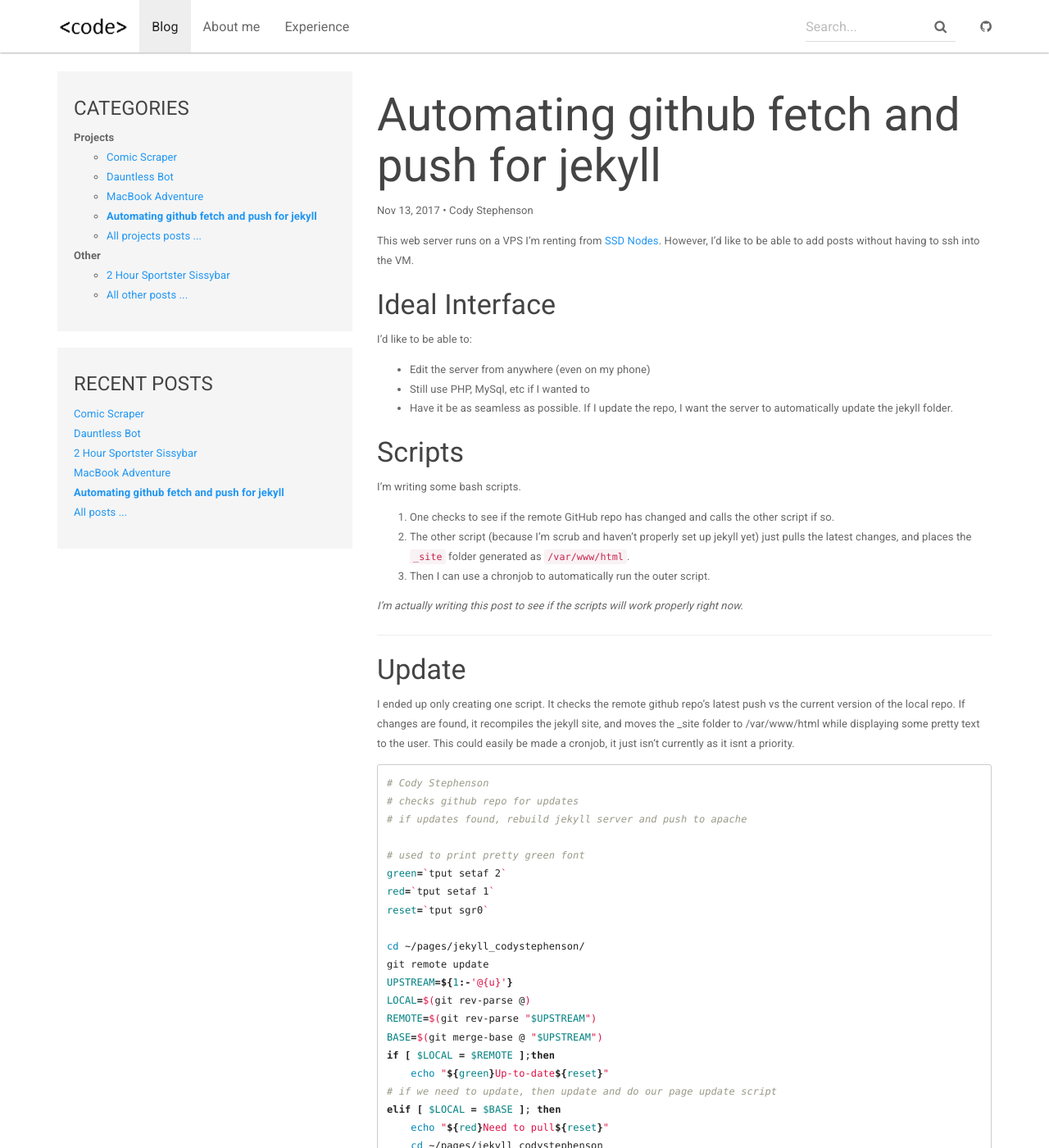
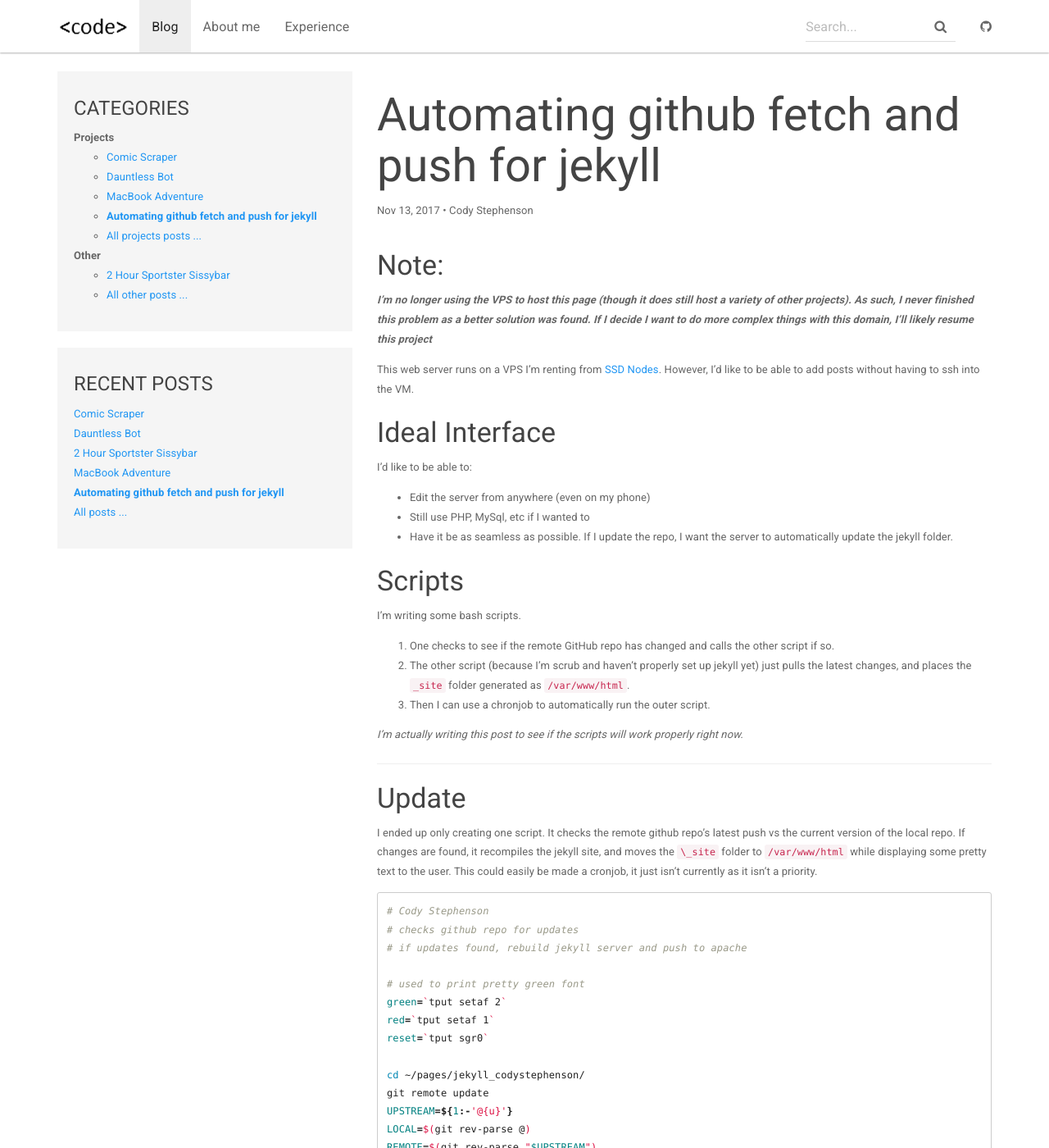
Before and after one commit to zenxr/zenxr.github.io, a Jekyll site: the page built from _posts/projects/2017-11-13-jekyll_scripts.md, in a window 1280 px wide and 1400 px high. Shown: the whole window at 82% size. Built offline with Jekyll 4.4.1, drawn with Linux system fonts in a browser that asks for light colours; nearby versions of some CDN libraries.

Commit message:
Update 2017-11-13-jekyll_scripts.md

````diff
--- a/_posts/projects/2017-11-13-jekyll_scripts.md
+++ b/_posts/projects/2017-11-13-jekyll_scripts.md
@@ -5,6 +5,10 @@ date:   2017-11-13
 author: Cody Stephenson
 category: projects
 ---
+
+### Note:
+***I'm no longer using the VPS to host this page (though it does still host a variety of other projects). As such, I never finished this problem as a better solution was found. If I decide I want to do more complex things with this domain, I'll likely resume this project***
+
 This web server runs on a VPS I'm renting from [SSD Nodes](https://www.ssdnodes.com). However, I'd like to be able to add posts without having to ssh into the VM.
 
 ### Ideal Interface
@@ -25,8 +29,8 @@ I'm writing some bash scripts.
 ---
 ### Update
 I ended up only creating one script. It checks the remote github repo's latest push vs the current version of the local repo. If changes are found, it
-recompiles the jekyll site, and moves the \_site folder to /var/www/html while displaying some pretty text to the user. This could easily be made
-a cronjob, it just isn't currently as it isnt a priority.
+recompiles the jekyll site, and moves the `\_site` folder to `/var/www/html` while displaying some pretty text to the user. This could easily be made
+a cronjob, it just isn't currently as it isn't a priority.
 
 ```bash
 # Cody Stephenson
````
